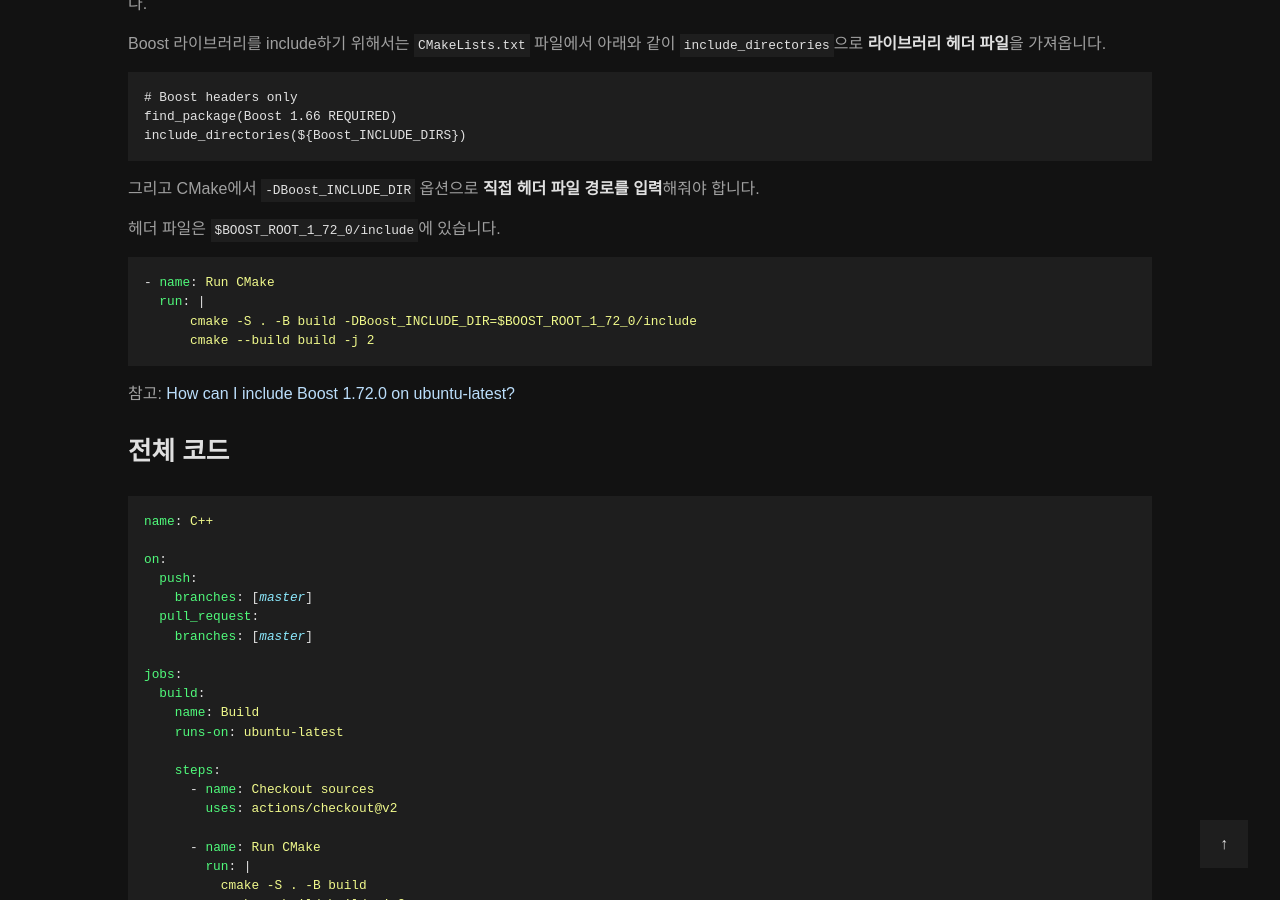
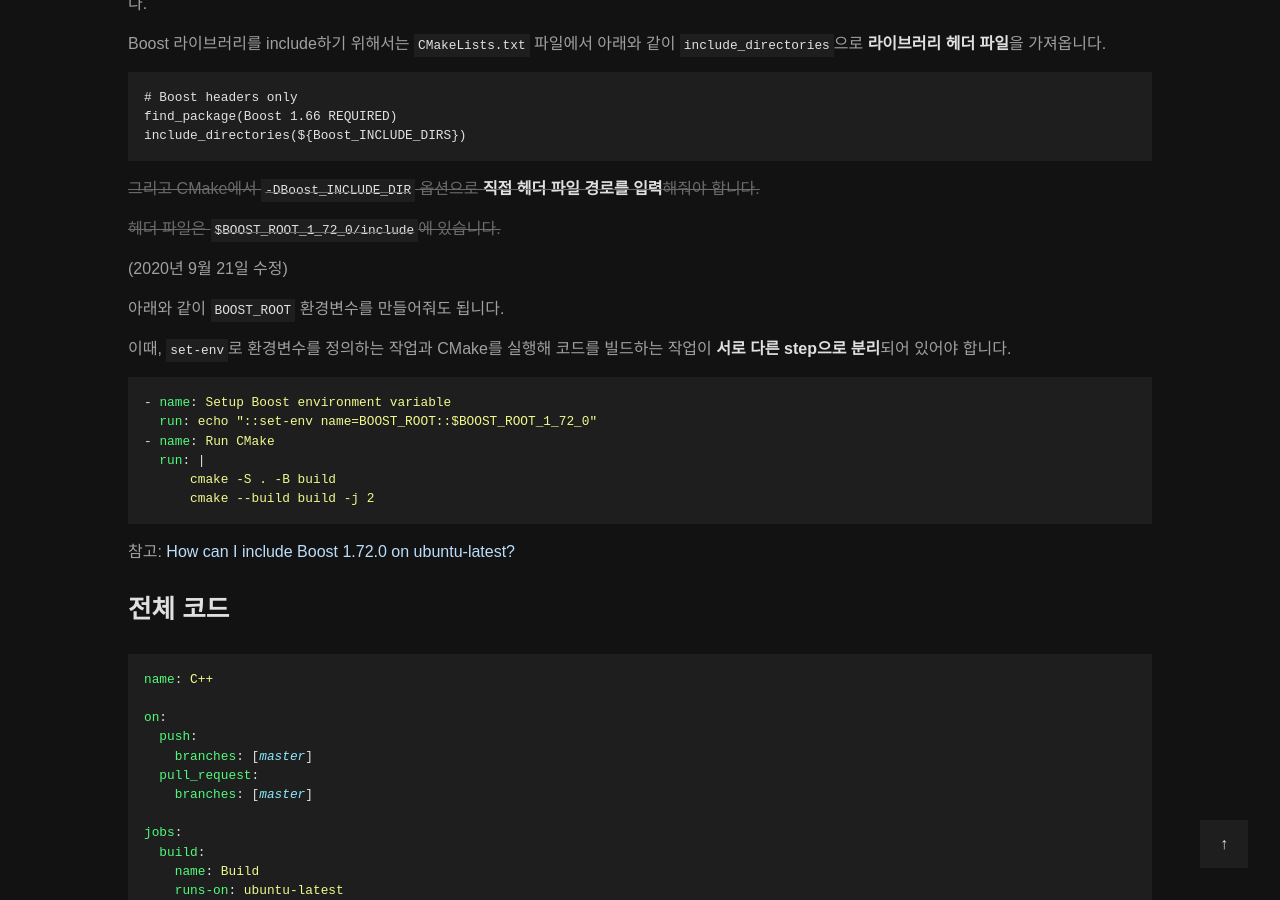
Before and after one commit to int-i/int-i.github.io, a Jekyll site: the page built from _posts/2020-08-09-github-actions-boost.md, in a window 1280 px wide and 900 px high, scrolled down 1961 px. Built offline with Jekyll 4.4.1, drawn with Linux system fonts in a browser that asks for light colours; some web fonts are replaced; a script that is not in the unit is left out; comment, search, counter and statistics services are not loaded.

Commit message:
Update post

````diff
--- a/_posts/2020-08-09-github-actions-boost.md
+++ b/_posts/2020-08-09-github-actions-boost.md
@@ -85,14 +85,22 @@
 include_directories(${Boost_INCLUDE_DIRS})
 ```
 
-그리고 CMake에서 `-DBoost_INCLUDE_DIR` 옵션으로 **직접 헤더 파일 경로를 입력**해줘야 합니다.
+~~그리고 CMake에서 `-DBoost_INCLUDE_DIR` 옵션으로 **직접 헤더 파일 경로를 입력**해줘야 합니다.~~
 
-헤더 파일은 `$BOOST_ROOT_1_72_0/include`에 있습니다.
+~~헤더 파일은 `$BOOST_ROOT_1_72_0/include`에 있습니다.~~
+
+(2020년 9월 21일 수정)
+
+아래와 같이 `BOOST_ROOT` 환경변수를 만들어줘도 됩니다.
+
+이때, `set-env`로 환경변수를 정의하는 작업과 CMake를 실행해 코드를 빌드하는 작업이 **서로 다른 step으로 분리**되어 있어야 합니다.
 
 ```yml
+- name: Setup Boost environment variable
+  run: echo "::set-env name=BOOST_ROOT::$BOOST_ROOT_1_72_0"
 - name: Run CMake
   run: |
-      cmake -S . -B build -DBoost_INCLUDE_DIR=$BOOST_ROOT_1_72_0/include
+      cmake -S . -B build
       cmake --build build -j 2
 ```
 
````
